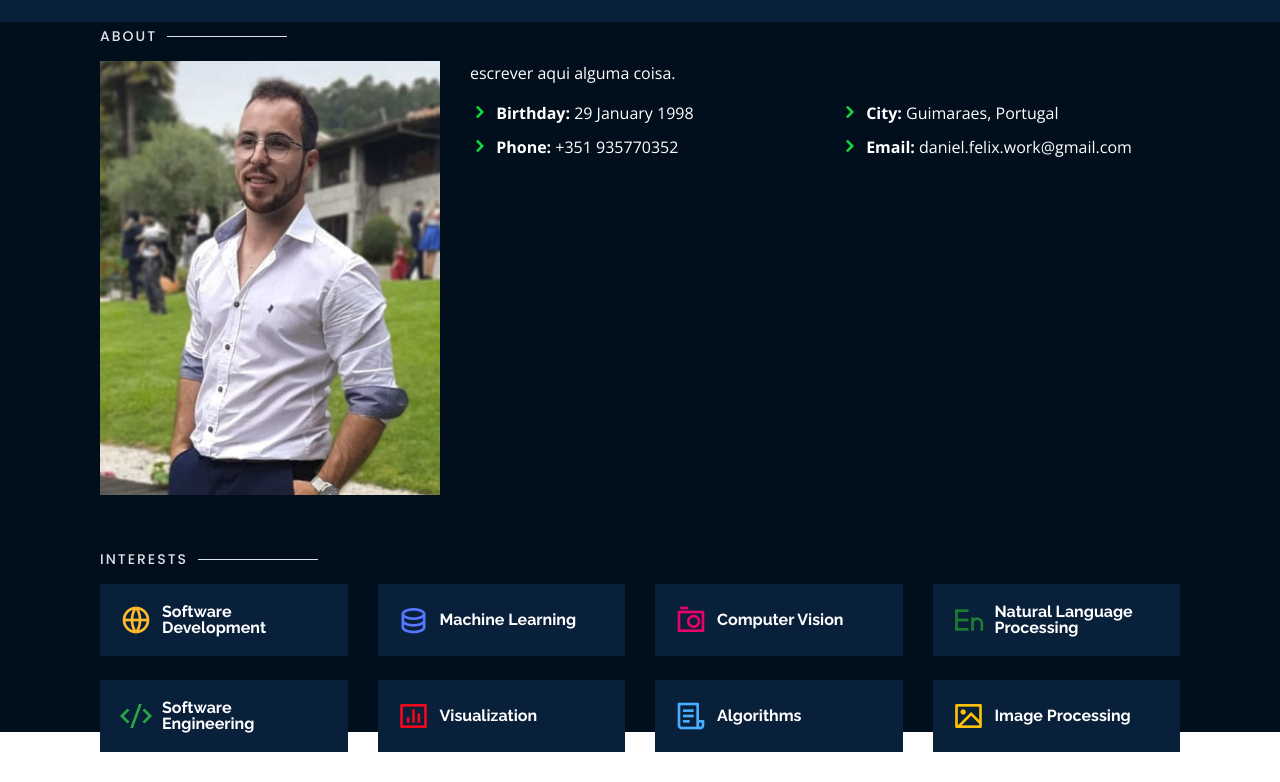
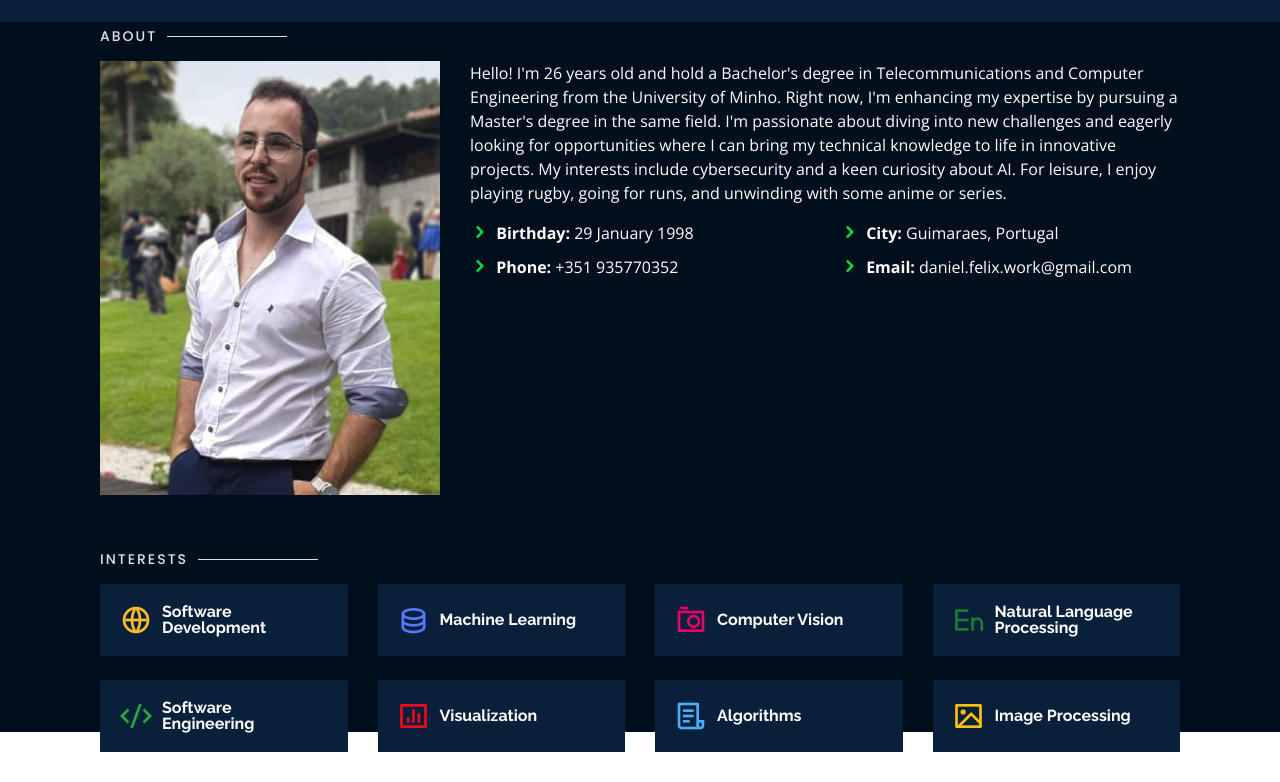
Before and after one commit to danielfelix98/danielfelix98.github.io, a plain HTML site: page index.html in a window 1280 px wide. Both pictures are taken after a click on the link "About". Shown: the part 68-850 px from the top of the page. Drawn offline with nearby package versions, Linux system fonts and the light colour scheme.

Commit message:
Update index.html

```diff
--- a/index.html
+++ b/index.html
@@ -95,7 +95,8 @@
             <img src="assets/img/profile.png" class="img-fluid" alt="">
             </div>
             <div class="col-lg-8 pt-4 pt-lg-0 content" data-aos="fade-left">
-            <p>escrever aqui alguma coisa.
+            <p>
+Hello! I'm 26 years old and hold a Bachelor's degree in Telecommunications and Computer Engineering from the University of Minho. Right now, I'm enhancing my expertise by pursuing a Master's degree in the same field. I'm passionate about diving into new challenges and eagerly looking for opportunities where I can bring my technical knowledge to life in innovative projects. My interests include cybersecurity and a keen curiosity about AI. For leisure, I enjoy playing rugby, going for runs, and unwinding with some anime or series.
             </p>
             <div class="row">
                 <div class="col-lg-6">
```
